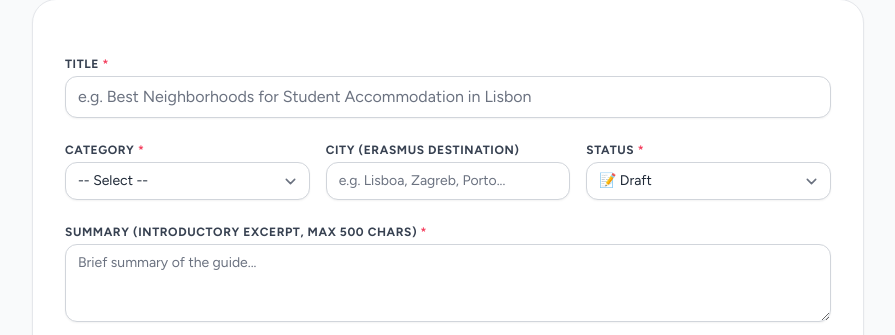
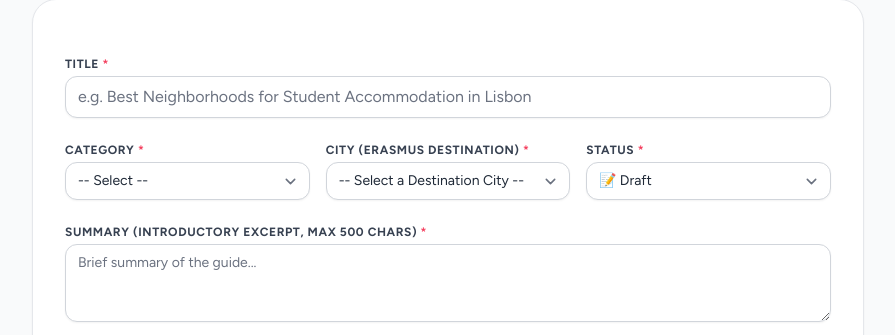
Before and after one commit to gfneto7/erasmushub, a Laravel app: page /admin/guides/create in a window 1280 px wide. Shown: the part 195-530 px from the top of the page, without its empty margins (192-1087 px from the left). Run offline with Laravel 12, Linux system fonts and the light colour scheme; a user stored in the database is signed in; data comes from the database, SQL or seed files in the repository; style sheets or scripts are compiled from the project's sources.

Commit message:
fix: restrict guide creation to valid destinations and ensure accurate weather lookup

```diff
--- a/app/Http/Controllers/Admin/GuideController.php
+++ b/app/Http/Controllers/Admin/GuideController.php
@@ -4,6 +4,7 @@ namespace App\Http\Controllers\Admin;
 
 use App\Http\Controllers\Controller;
 use App\Models\Category;
+use App\Models\City;
 use App\Models\Guide;
 use App\Models\Image;
 use Illuminate\Http\RedirectResponse;
@@ -67,8 +68,9 @@ class GuideController extends Controller
         Gate::authorize('create', Guide::class);
 
         $categories = Category::all();
+        $cities = City::with('country')->orderBy('name')->get();
 
-        return view('admin.guides.create', compact('categories'));
+        return view('admin.guides.create', compact('categories', 'cities'));
     }
 
     /**
@@ -83,11 +85,13 @@ class GuideController extends Controller
             'summary' => ['required', 'string', 'max:500'],
             'content' => ['required', 'string'],
             'category_id' => ['required', 'exists:categories,id'],
-            'city' => ['nullable', 'string', 'max:100'],
+            'city_id' => ['nullable', 'exists:cities,id'],
             'status' => ['required', 'in:draft,published'],
             'image' => ['nullable', 'image', 'mimes:jpeg,png,jpg,webp', 'max:2048'],
             'alt_text' => ['nullable', 'string', 'max:255'],
         ]);
+
+        $selectedCity = !empty($validated['city_id']) ? City::find($validated['city_id']) : null;
 
         // Clean & sanitize HTML content (protecting against XSS)
         $cleanContent = strip_tags($validated['content'], '<p><br><strong><em><b><i><u><h2><h3><h4><ul><ol><li><a><blockquote>');
@@ -102,7 +106,7 @@ class GuideController extends Controller
         }
 
         // Use database transaction as required when creating multiple related records (Guide + Image)
-        DB::transaction(function () use ($validated, $slug, $cleanContent, $request) {
+        DB::transaction(function () use ($validated, $slug, $cleanContent, $request, $selectedCity) {
             $guide = Guide::forceCreate([
                 'title' => $validated['title'],
                 'slug' => $slug,
@@ -110,7 +114,8 @@ class GuideController extends Controller
                 'content' => $cleanContent,
                 'category_id' => $validated['category_id'],
                 'author_id' => Auth::id(),
-                'city' => $validated['city'] ?? null,
+                'city_id' => $selectedCity?->id,
+                'city' => $selectedCity?->name,
                 'status' => $validated['status'],
                 'published_at' => $validated['status'] === 'published' ? now() : null,
             ]);
@@ -151,8 +156,9 @@ class GuideController extends Controller
         Gate::authorize('update', $guide);
 
         $categories = Category::all();
+        $cities = City::with('country')->orderBy('name')->get();
 
-        return view('admin.guides.edit', compact('guide', 'categories'));
+        return view('admin.guides.edit', compact('guide', 'categories', 'cities'));
     }
 
     /**
@@ -167,16 +173,17 @@ class GuideController extends Controller
             'summary' => ['required', 'string', 'max:500'],
             'content' => ['required', 'string'],
             'category_id' => ['required', 'exists:categories,id'],
-            'city' => ['nullable', 'string', 'max:100'],
+            'city_id' => ['nullable', 'exists:cities,id'],
             'status' => ['required', 'in:draft,published'],
             'remove_image' => ['nullable', 'boolean'],
             'image' => ['nullable', 'image', 'mimes:jpeg,png,jpg,webp', 'max:2048'],
             'alt_text' => ['nullable', 'string', 'max:255'],
         ]);
 
+        $selectedCity = !empty($validated['city_id']) ? City::find($validated['city_id']) : null;
         $cleanContent = strip_tags($validated['content'], '<p><br><strong><em><b><i><u><h2><h3><h4><ul><ol><li><a><blockquote>');
 
-        DB::transaction(function () use ($validated, $guide, $cleanContent, $request) {
+        DB::transaction(function () use ($validated, $guide, $cleanContent, $request, $selectedCity) {
             // Check if status changed to published for the first time
             $publishedAt = $guide->published_at;
             if ($validated['status'] === 'published' && ! $publishedAt) {
@@ -190,7 +197,8 @@ class GuideController extends Controller
                 'summary' => $validated['summary'],
                 'content' => $cleanContent,
                 'category_id' => $validated['category_id'],
-                'city' => $validated['city'] ?? null,
+                'city_id' => $selectedCity?->id,
+                'city' => $selectedCity?->name,
                 'status' => $validated['status'],
                 'published_at' => $publishedAt,
             ]);
--- a/app/Http/Controllers/GuideController.php
+++ b/app/Http/Controllers/GuideController.php
@@ -65,14 +65,15 @@ class GuideController extends Controller
     public function show(string $slug, WeatherService $weatherService): View
     {
         $guide = Guide::where('slug', $slug)
-            ->with(['category', 'author', 'image'])
+            ->with(['category', 'author', 'image', 'destinationCity'])
             ->firstOrFail();
 
         // Check view authorization (drafts can only be seen by author or admin)
         Gate::authorize('view', $guide);
 
         // Fetch live weather from external API for this guide's city
-        $weather = $guide->city ? $weatherService->getWeatherForCity($guide->city) : null;
+        $cityName = $guide->destinationCity?->name ?? $guide->city;
+        $weather = $cityName ? $weatherService->getWeatherForCity($cityName) : null;
 
         $relatedGuides = Guide::query()
             ->published()
--- a/lang/en.json
+++ b/lang/en.json
@@ -373,5 +373,6 @@
     "Once your account is deleted, all of its resources and data will be permanently deleted. Before deleting your account, please download any data or information that you wish to retain.": "Once your account is deleted, all of its resources and data will be permanently deleted. Before deleting your account, please download any data or information that you wish to retain.",
     "Are you sure you want to delete your account?": "Are you sure you want to delete your account?",
     "Once your account is deleted, all of its resources and data will be permanently deleted. Please enter your password to confirm you would like to permanently delete your account.": "Once your account is deleted, all of its resources and data will be permanently deleted. Please enter your password to confirm you would like to permanently delete your account.",
-    "Saved.": "Saved."
+    "Saved.": "Saved.",
+    "Select a Destination City": "Select a Destination City"
 }
--- a/lang/hr.json
+++ b/lang/hr.json
@@ -374,5 +374,6 @@
     "Once your account is deleted, all of its resources and data will be permanently deleted. Before deleting your account, please download any data or information that you wish to retain.": "Nakon što se vaš račun izbriše, svi njegovi resursi i podaci bit će trajno izbrisani. Prije brisanja preuzmite podatke koje želite zadržati.",
     "Are you sure you want to delete your account?": "Jeste li sigurni da želite izbrisati svoj račun?",
     "Once your account is deleted, all of its resources and data will be permanently deleted. Please enter your password to confirm you would like to permanently delete your account.": "Nakon što se vaš račun izbriše, svi njegovi podaci bit će trajno izbrisani. Unesite svoju lozinku kako biste potvrdili trajno brisanje.",
-    "Saved.": "Spremljeno."
+    "Saved.": "Spremljeno.",
+    "Select a Destination City": "Odaberite odredišni grad"
 }
--- a/lang/pt.json
+++ b/lang/pt.json
@@ -373,5 +373,6 @@
     "Once your account is deleted, all of its resources and data will be permanently deleted. Before deleting your account, please download any data or information that you wish to retain.": "Uma vez eliminada a sua conta, todos os seus recursos e dados serão eliminados permanentemente. Antes de eliminar a conta, transfira quaisquer dados que deseje manter.",
     "Are you sure you want to delete your account?": "Tem a certeza de que deseja eliminar a sua conta?",
     "Once your account is deleted, all of its resources and data will be permanently deleted. Please enter your password to confirm you would like to permanently delete your account.": "Uma vez eliminada a sua conta, todos os seus recursos e dados serão eliminados permanentemente. Digite a sua palavra-passe para confirmar que deseja eliminar a conta.",
-    "Saved.": "Guardado."
+    "Saved.": "Guardado.",
+    "Select a Destination City": "Selecione uma Cidade de Destino"
 }
--- a/resources/views/admin/guides/create.blade.php
+++ b/resources/views/admin/guides/create.blade.php
@@ -61,11 +61,18 @@
 
                 <!-- City -->
                 <div>
-                    <label for="city" class="block text-xs font-bold uppercase tracking-wider text-gray-700 mb-1">
-                        {{ __('City') }} ({{ __('Erasmus Destination') }})
+                    <label for="city_id" class="block text-xs font-bold uppercase tracking-wider text-gray-700 mb-1">
+                        {{ __('City') }} ({{ __('Erasmus Destination') }}) <span class="text-rose-500">*</span>
                     </label>
-                    <input type="text" name="city" id="city" value="{{ old('city') }}" placeholder="e.g. Lisboa, Zagreb, Porto..." class="w-full text-sm rounded-xl border-gray-300 focus:border-indigo-500 focus:ring-indigo-500 shadow-sm">
-                    @error('city')
+                    <select name="city_id" id="city_id" required class="w-full text-sm rounded-xl border-gray-300 focus:border-indigo-500 focus:ring-indigo-500 shadow-sm">
+                        <option value="">-- {{ __('Select a Destination City') }} --</option>
+                        @foreach ($cities as $c)
+                            <option value="{{ $c->id }}" {{ old('city_id') == $c->id ? 'selected' : '' }}>
+                                {{ __($c->name) }} ({{ __($c->country->name) }})
+                            </option>
+                        @endforeach
+                    </select>
+                    @error('city_id')
                         <p class="text-xs text-rose-600 mt-1">{{ $message }}</p>
                     @enderror
                 </div>
```
Also changed, not shown: app/Services/WeatherService.php (+16 -8 lines), resources/views/admin/guides/edit.blade.php (+11 -4 lines).
